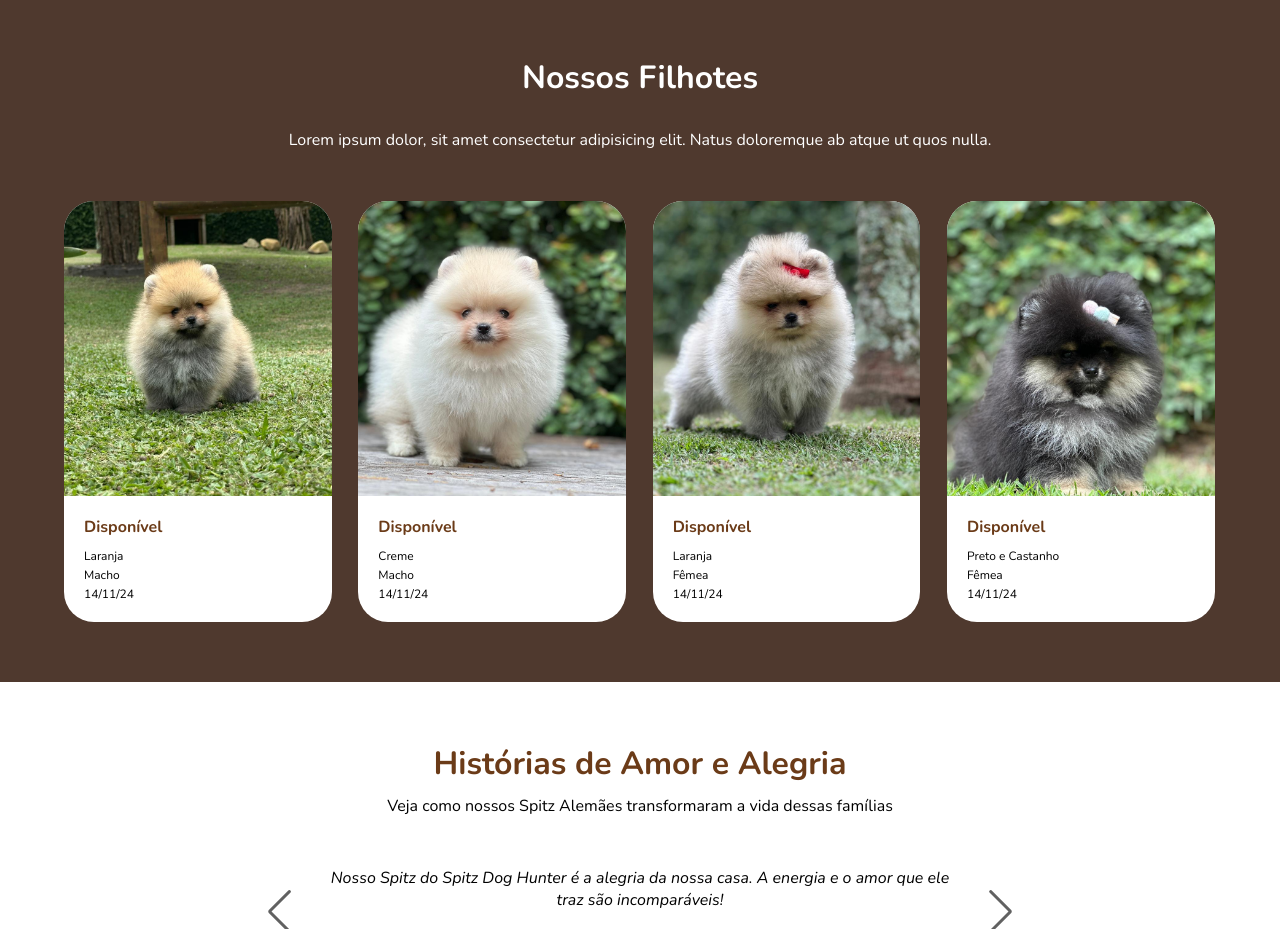
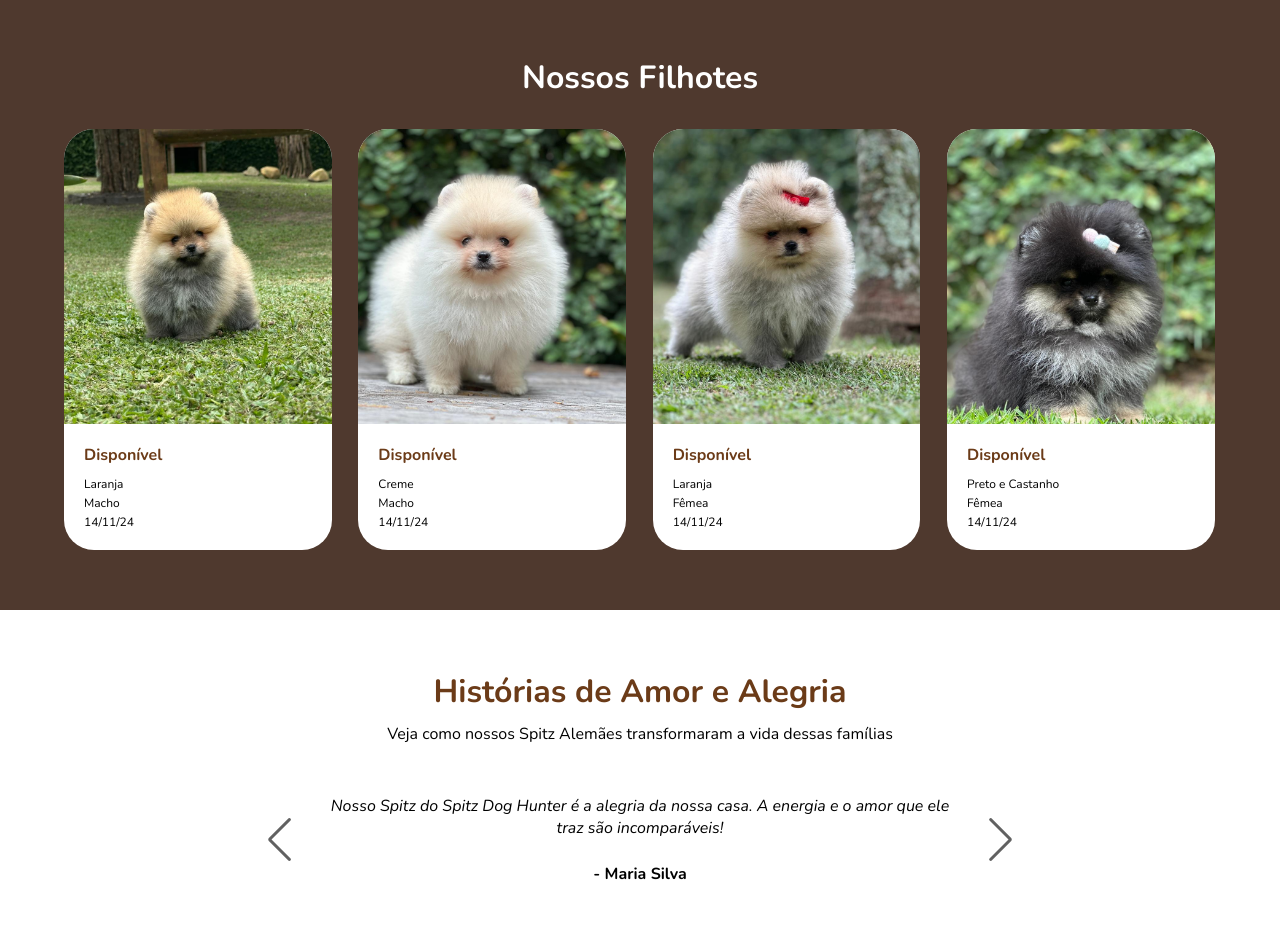
Before and after one commit to danieldollay/estancia_pomerania, a plain HTML site: page index.html in a window 1280 px wide. Shown: the part 2080-3009 px from the top of the page. Drawn offline with nearby package versions, Linux system fonts and the light colour scheme.

Commit message:
Update index.html

```diff
--- a/index.html
+++ b/index.html
@@ -306,8 +306,6 @@
             <section id="filhotes">
                 <div class="container">
                     <h3 class="titulo">Nossos Filhotes</h3>
-                    <p class="texto">Lorem ipsum dolor, sit amet consectetur adipisicing elit. Natus doloremque ab atque ut quos nulla.</p>
-
                     <div class="area-cards">
                         <div class="card">
                             <div class="imagem">
```
